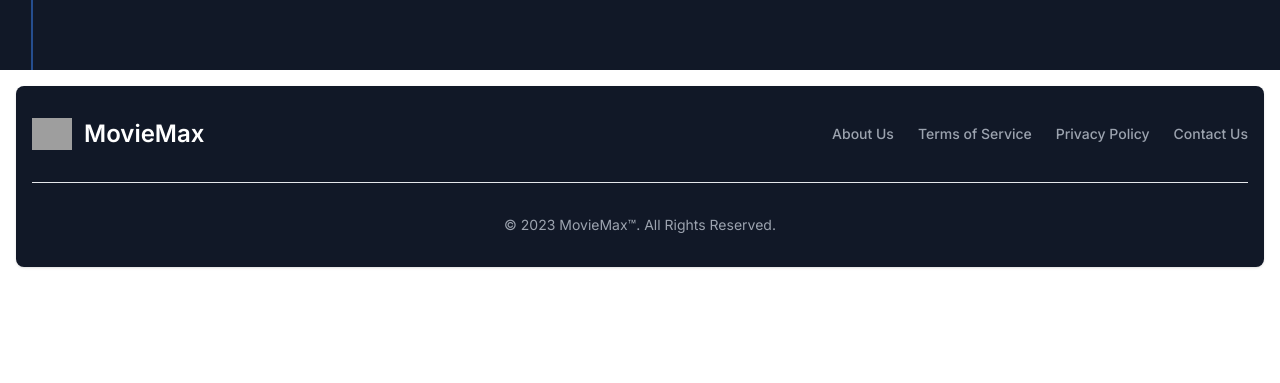
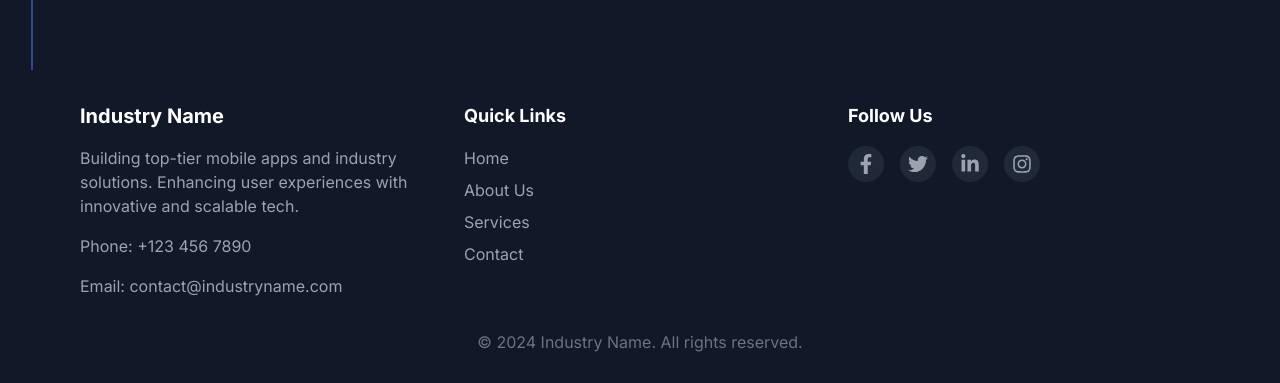
Before and after one commit to ghoshariji/ticket-booking-app, a Next.js app: page / in a window 1280 px wide. Shown: the part 2256-2639 px from the top of the page. Before the commit the page ends 2539 px from the top, so only its background shows below. Built offline with nearby package versions, Linux system fonts and the light colour scheme; grey boxes are pictures that could not be loaded.

Commit message:
adding the proper validation with the proper footer page

```diff
--- a/package.json
+++ b/package.json
@@ -24,6 +24,7 @@
     "react": "^18.3.1",
     "react-dom": "^18.3.1",
     "react-hot-toast": "^2.4.1",
+    "react-icons": "^5.3.0",
     "react-loader-spinner": "^6.1.6",
     "react-redux": "^9.1.2",
     "react-router-dom": "^6.23.1",
--- a/src/app/_footer/page.jsx
+++ b/src/app/_footer/page.jsx
@@ -1,62 +1,58 @@
-import React from "react";
-import Image from "next/image";
+import React from 'react';
+import { FaFacebookF, FaTwitter, FaLinkedinIn, FaInstagram } from 'react-icons/fa';
 
-const Page = () => {
+const Footer = () => {
   return (
-    <div>
-      <footer className="bg-gray-900 rounded-lg shadow dark:bg-gray-900 m-4">
-        <div className="w-full max-w-screen-xl mx-auto p-4 md:py-8">
-          <div className="sm:flex sm:items-center sm:justify-between">
-            <a
-              href="#"
-              className="flex items-center mb-4 sm:mb-0 space-x-3 rtl:space-x-reverse"
-            >
-              <Image
-                src="https://upload.wikimedia.org/wikipedia/commons/thumb/6/69/IMAX_logo.svg/512px-IMAX_logo.svg.png"
-                className="h-8"
-                width={40}
-                height={40}
-                alt="Movie Booking Logo"
-              />
-              <span className="self-center text-2xl font-semibold whitespace-nowrap text-white">
-                MovieMax
-              </span>
-            </a>
-            <ul className="flex flex-wrap items-center mb-6 text-sm font-medium text-gray-400 sm:mb-0">
-              <li>
-                <a href="#" className="hover:underline me-4 md:me-6">
-                  About Us
-                </a>
-              </li>
-              <li>
-                <a href="#" className="hover:underline me-4 md:me-6">
-                  Terms of Service
-                </a>
-              </li>
-              <li>
-                <a href="#" className="hover:underline me-4 md:me-6">
-                  Privacy Policy
-                </a>
-              </li>
-              <li>
-                <a href="#" className="hover:underline">
-                  Contact Us
-                </a>
-              </li>
+    <footer className="bg-gray-900 text-white py-8">
+      <div className="max-w-6xl mx-auto px-4">
+        <div className="grid grid-cols-1 md:grid-cols-3 gap-8">
+          {/* Company Info */}
+          <div className="space-y-4">
+            <h2 className="text-xl font-bold">Industry Name</h2>
+            <p className="text-gray-400">
+              Building top-tier mobile apps and industry solutions. Enhancing user experiences with innovative and scalable tech.
+            </p>
+            <p className="text-gray-400">Phone: +123 456 7890</p>
+            <p className="text-gray-400">Email: contact@industryname.com</p>
+          </div>
+
+          {/* Navigation Links */}
+          <div>
+            <h3 className="text-lg font-bold mb-4">Quick Links</h3>
+            <ul className="space-y-2">
+              <li><a href="/" className="text-gray-400 hover:text-white">Home</a></li>
+              <li><a href="/about" className="text-gray-400 hover:text-white">About Us</a></li>
+              <li><a href="/services" className="text-gray-400 hover:text-white">Services</a></li>
+              <li><a href="/contact" className="text-gray-400 hover:text-white">Contact</a></li>
             </ul>
           </div>
-          <hr className="my-6 border-gray-200 sm:mx-auto dark:border-gray-700 lg:my-8" />
-          <span className="block text-sm text-gray-400 sm:text-center">
-            © 2023{" "}
-            <a href="#" className="hover:underline">
-              MovieMax™
-            </a>
-            . All Rights Reserved.
-          </span>
+
+          {/* Social Media Links */}
+          <div>
+            <h3 className="text-lg font-bold mb-4">Follow Us</h3>
+            <div className="flex space-x-4">
+              <a href="#" className="bg-gray-800 p-2 rounded-full text-gray-400 hover:text-white">
+                <FaFacebookF size={20} />
+              </a>
+              <a href="#" className="bg-gray-800 p-2 rounded-full text-gray-400 hover:text-white">
+                <FaTwitter size={20} />
+              </a>
+              <a href="#" className="bg-gray-800 p-2 rounded-full text-gray-400 hover:text-white">
+                <FaLinkedinIn size={20} />
+              </a>
+              <a href="#" className="bg-gray-800 p-2 rounded-full text-gray-400 hover:text-white">
+                <FaInstagram size={20} />
+              </a>
+            </div>
+          </div>
         </div>
-      </footer>
-    </div>
+
+        <div className="mt-8 text-center text-gray-500">
+          <p>&copy; 2024 Industry Name. All rights reserved.</p>
+        </div>
+      </div>
+    </footer>
   );
 };
 
-export default Page;
+export default Footer;
--- a/src/app/_navbar/navbar.jsx
+++ b/src/app/_navbar/navbar.jsx
@@ -103,8 +103,8 @@ export default function Navbar() {
                     <div className="group relative flex gap-x-6 rounded-lg p-4 hover:bg-gray-50">
                       <button
                         type="button"
-                        //onClick={() => signOut({ callbackUrl: "/login" })}
-                        onClick={() => router.push("/login")}
+                        onClick={() => signOut({ callbackUrl: "/login" })}
+                        //onClick={() => router.push("/login")}
                         className="font-semibold text-gray-900"
                       >
                         Logout
--- a/src/app/about/page.jsx
+++ b/src/app/about/page.jsx
@@ -3,7 +3,7 @@
 import React, { useState } from "react";
 import Navbar from "../_navbar/navbar";
 import { toast, ToastContainer } from "react-toastify";
-import Footer from "@/component/Footer";
+import Footer from "../_footer/page";
 import { useSession } from "next-auth/react";
 import { useRouter } from "next/navigation";
 const Page = () => {
@@ -228,7 +228,7 @@ const Page = () => {
           </div>
         </div>
       </div>
-      <Footer/>
+     <Footer />
     </div>
   );
 };
--- a/src/app/cart/page.jsx
+++ b/src/app/cart/page.jsx
@@ -11,6 +11,7 @@ import { addPrice, deletePrice } from "@/redux/slice/cartTotalPrice";
 import Image from "next/image";
 import { useSession } from "next-auth/react";
 import { useRouter } from "next/navigation";
+import Footer from "../_footer/page";
 const Page = () => {
   const dispatch = useDispatch();
   const data = useSelector((state) => state.cart);
@@ -126,6 +127,7 @@ const Page = () => {
           </button>
         </div>
       </div>
+      <Footer />
     </div>
   );
 };
--- a/src/app/history/page.jsx
+++ b/src/app/history/page.jsx
@@ -14,6 +14,7 @@ import {
   ResponsiveContainer,
   Tooltip,
 } from "recharts";
+import Footer from "../_footer/page";
 
 const Page = () => {
   const [data, setData] = useState([]);
@@ -146,6 +147,7 @@ const Page = () => {
           </div>
         </div>
       </div>
+      <Footer />
     </div>
   );
 };
--- a/src/app/home/page.jsx
+++ b/src/app/home/page.jsx
@@ -15,9 +15,9 @@ import {
   ResponsiveContainer,
 } from "recharts";
 import "react-toastify/dist/ReactToastify.css";
-import Footer from "@/component/Footer";
 import { useSession } from "next-auth/react";
 import { useRouter } from "next/navigation";
+import Footer from "../_footer/page";
 
 const Page = () => {
   const dispatch = useDispatch();
--- a/src/app/profile/page.jsx
+++ b/src/app/profile/page.jsx
@@ -5,6 +5,7 @@ import Image from "next/image";
 import Navbar from "../_navbar/navbar";
 import { useSession } from "next-auth/react";
 import { useRouter } from "next/navigation";
+import Footer from "../_footer/page";
 
 const Page = () => {
   const [name, setName] = useState("");
@@ -191,6 +192,7 @@ const Page = () => {
           </div>
         </div>
       </div>
+      <Footer />
     </>
   );
 };
```
Also changed, not shown: 1 other file (tests, documents, lock files or other folders).
